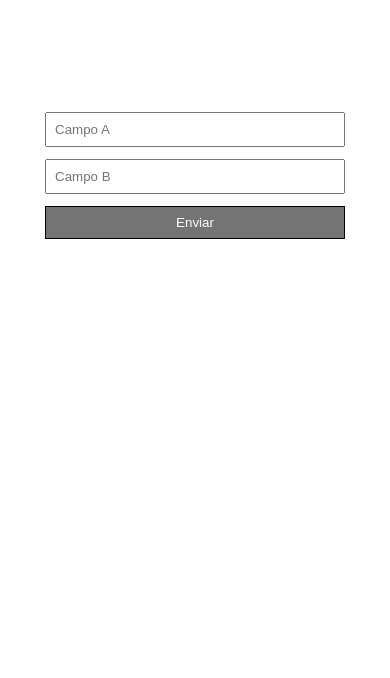
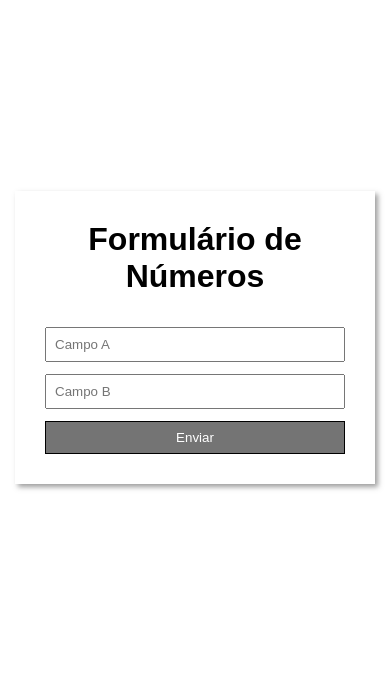
Before and after one commit to claudiojrdev/exercicio_html_js, a plain HTML site: page index.html in a window 390 px wide. Drawn offline with Linux system fonts and the light colour scheme.

Commit message:
add: responsividade no formulario

```diff
--- a/index.html
+++ b/index.html
@@ -7,6 +7,9 @@
     <link rel="stylesheet" href="main.css">
 </head>
 <body>
+    <main>
+        <div id="container">
+            <h1>Formulário de Números</h1>
             <form id="form">
                 <input type="number" id="campo-a" placeholder="Campo A" required>
                 <input type="number" id="campo-b" placeholder="Campo B" required>
@@ -14,6 +17,9 @@
                 <button id= "enviar" type="submit">Enviar</button>
                 <p class="sucess-message"></p>
             </form>
+        </div>
+    </main>
+
 
     <script src="main.js"></script>
 </body>
--- a/main.css
+++ b/main.css
@@ -8,8 +8,28 @@ body{
     font-family: Arial, Helvetica, sans-serif;
 }
 
+main{
+    display: flex;
+    align-items: center;
+    justify-content: center;
+    height: 80vh;
+}
+
+#container{
+    padding: 30px;
+    width: 360px;
+    display: flex;
+    flex-direction: column;
+    justify-content: center;
+    gap: 20px;
+    box-shadow: 3px 3px 5px rgba(63, 63, 63,0.5);
+}
+
+#container h1{
+    text-align: center;
+}
+
 #form {
-    margin: 100px;
     display: flex;
     align-items: center;
     justify-content: center;
@@ -19,7 +39,8 @@ body{
 input, button {
     margin-top: 12px;
     padding: 8px;
-    width: 300px;
+    width: 100%;
+
 }
 
 #enviar{
```
Lines whose indentation alone changed are shown as unchanged.
